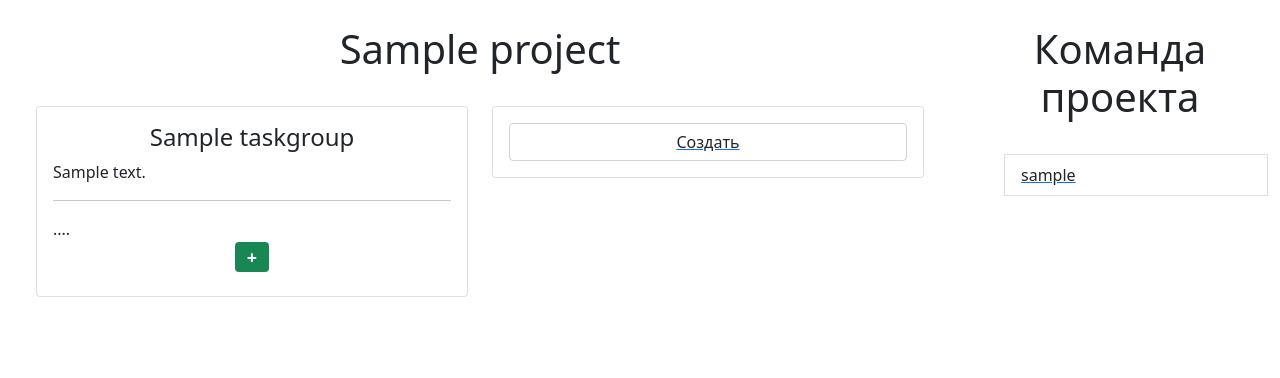
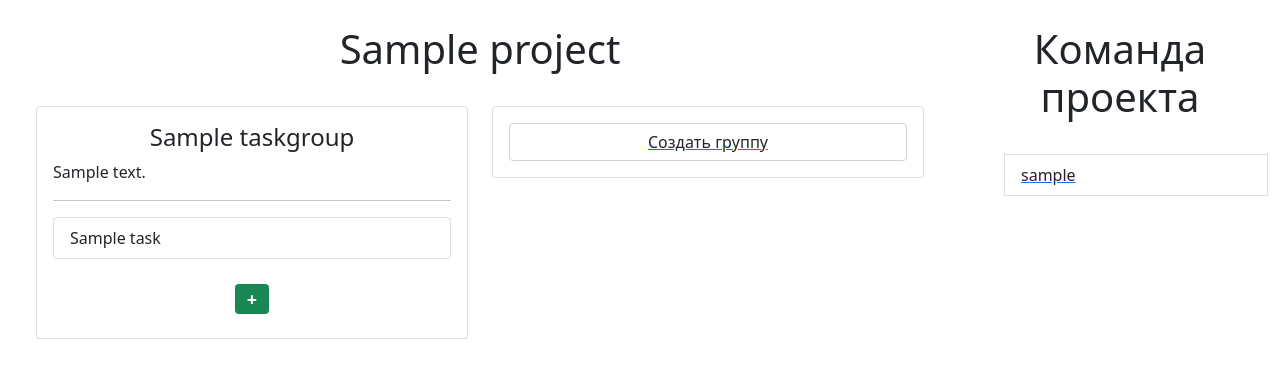
Before and after one commit to semwai/todo-djago, a Django app: page /project/1 in a window 1280 px wide. Shown: the top 378 px of the page. Run offline with Django 3.2, Linux system fonts and the light colour scheme; a user stored in the database is signed in; tables that the repository leaves empty hold one stand-in row (values such as "Sample post").

Commit message:
7
Группировка запроса на стороне шаблона

```diff
--- a/project/views.py
+++ b/project/views.py
@@ -3,7 +3,7 @@ from django.http import HttpResponse
 from django.shortcuts import render, get_object_or_404
 from django.views.decorators.csrf import csrf_exempt
 
-from base.models import Project, UserGroup, TaskGroup
+from base.models import Project, UserGroup, TaskGroup, Task
 from django.core.exceptions import PermissionDenied, ObjectDoesNotExist
 from .forms import TaskGroupForm
 
@@ -16,15 +16,17 @@ def index(request, id):
     # Присутствует ли пользователь в проекте
     if len(UserGroup.objects.filter(user_id=user.id, project_id=id)) == 0:
         raise PermissionDenied()
-
     command = [group.user for group in UserGroup.objects.filter(project_id=id)]
-
-    groups = TaskGroup.objects.filter(project_id=id)
-
+    tasks = Task.objects.filter(group__project_id=id)
+    # Те группы, у которых нет своих задач
+    empty_groups = TaskGroup.objects\
+        .filter(project__id=2)\
+        .exclude(id__in=[task.group_id for task in Task.objects.all()])
     data = {"user": user,
             "project": project,
             "command": command,
-            "groups": groups,
+            "tasks": tasks,
+            "empty_groups": empty_groups
             }
 
     return render(request, "project.html", data)
--- a/templates/project.html
+++ b/templates/project.html
@@ -9,17 +9,36 @@
                 <div class="container">
                     <div class="row justify-content-center">
                         <h1 class="text-center alert">{{ project.name }}</h1>
+                        <!-- Группируем задачи по группам задач. Группы без задач не отображаются -->
+                        {% regroup tasks by group as groups %}
                         {% for group in groups %}
+                        <div class="col-lg-6 col-sm-12 mb-4">
+                            <div class="card">
+                                <div class="card-body">
+                                    <h4 class="text-center">{{ group.grouper.name }}</h4>
+                                    {{ group.grouper.description }}
+                                    <hr>
+                                    <ul class="list-group">
+                                        {% for task in tasks %}
+                                            {% if task.group_id == group.grouper.id %}
+                                            <li class="list-group-item">{{ task }}</li>
+                                            {% endif %}
+                                        {% endfor %}
+                                    </ul>
+                                    <br>
+                                    <h4 class="text-center"><a href="/task/{{ project.id }}/{{ group.grouper.id }}"><span class="badge bg-success">+</span></a></h4>
+                                </div>
+                            </div>
+                        </div>
+                        {% endfor %}
+                        {% for group in empty_groups %}
                         <div class="col-lg-6 col-sm-12 mb-4">
                             <div class="card">
                                 <div class="card-body">
                                     <h4 class="text-center">{{ group.name }}</h4>
                                     {{ group.description }}
                                     <hr>
-                                    ....
-                                    <br>
-
-                                    <h4 class="text-center"><a href="/task/{{ project.id }}/{{ group.id }}"><span class="badge bg-success">+</span></a></h4>
+                                    <h4 class="text-center"><a href="/task/{{ project.id }}/{{ group.grouper.id }}"><span class="badge bg-success">Добавить задачу</span></a></h4>
                                 </div>
                             </div>
                         </div>
@@ -27,7 +46,7 @@
                         <div class="col-lg-6 col-sm-12 mb-4">
                             <div class="card">
                                 <div class="card-body">
-                                    <a href="/taskgroup/{{ project.id }}"><button  class="form-control">Создать</button></a>
+                                    <a href="/taskgroup/{{ project.id }}"><button  class="form-control">Создать группу</button></a>
                                 </div>
                             </div>
                         </div>
```
